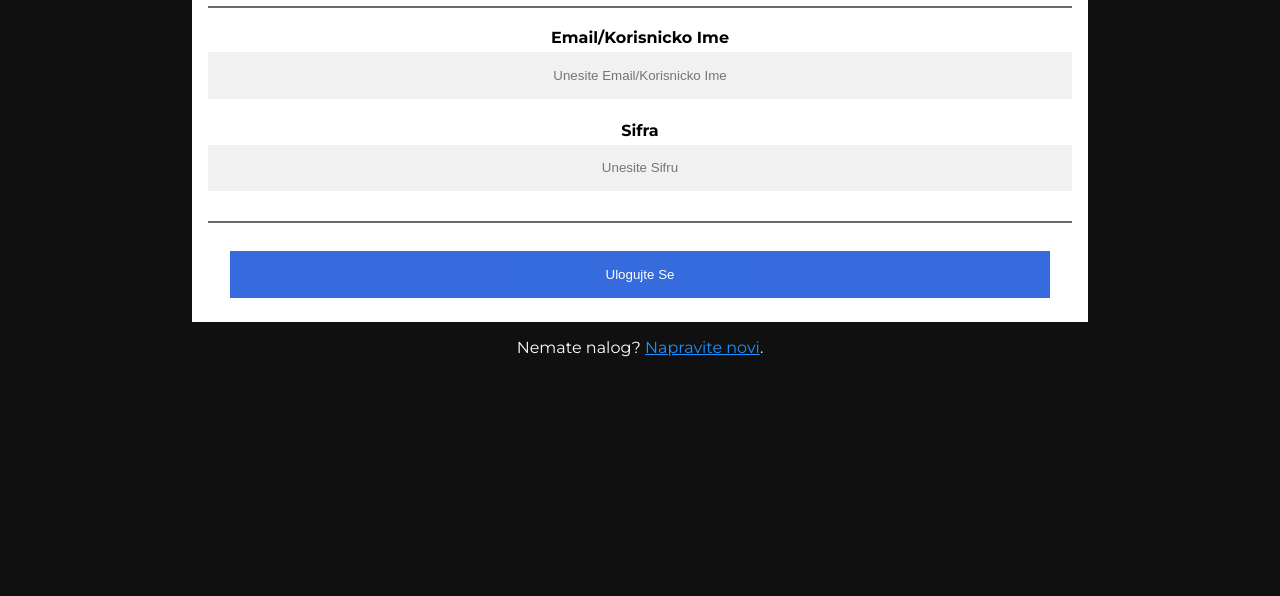
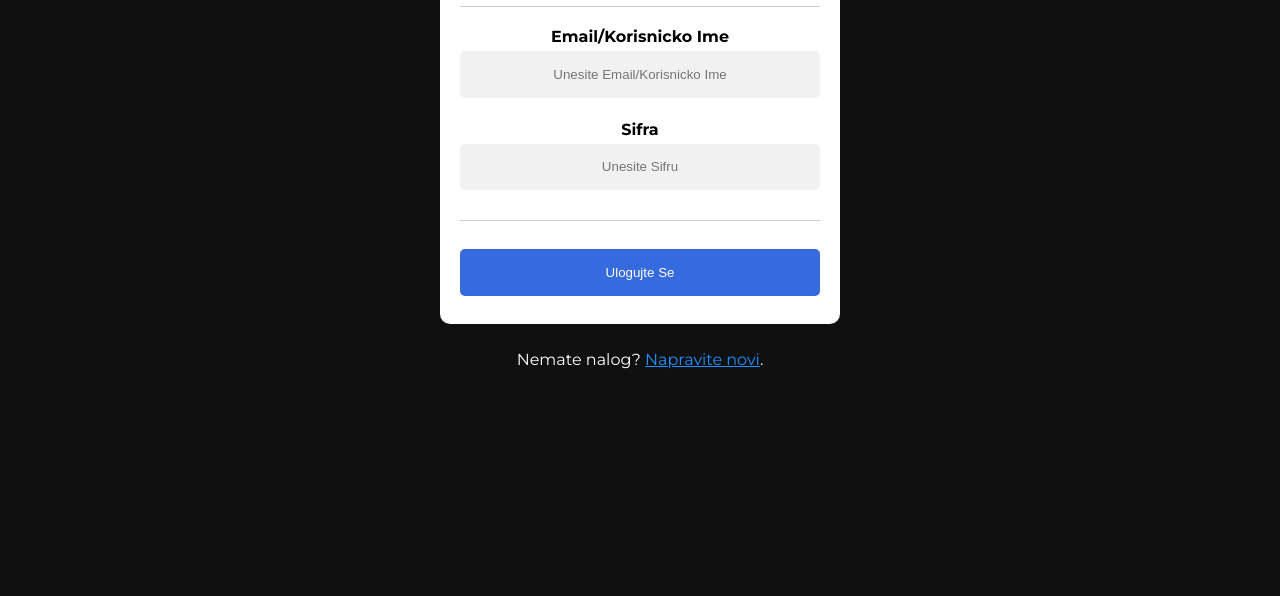
Before and after one commit to r3vani/ANLAKI_domaci, a website: page front/login.html in a window 1280 px wide. Shown: the part 204-800 px from the top of the page. Drawn offline with Linux system fonts and the light colour scheme.

Commit message:
promenjen izgled login i register stranica

```diff
--- a/front/css/loginregister.css
+++ b/front/css/loginregister.css
@@ -11,31 +11,36 @@ body {
   }
 
   .container {
-    padding: 16px;
     background-color: white;
     text-align:center;
+    max-width: 400px;
+    margin: 60px 0 10px 0;
+    padding: 20px;
+    border-radius: 10px;
   }
 
   input[type=text] {
     transition: all 300ms;
     width: 100%;
     min-height: 3.5em;
-    padding: 15px;
+    padding: 2px 15px;
     margin: 5px 0 22px 0;
     display: inline-block;
-    border: none;
+    border: 0;
+    outline: none;
     background: #f1f1f2;
     text-align:center;
+    border-radius:5px;
   }
 
   input[type=text]:focus {
-    font-size:75%;
     text-align: left;
     min-height: 5em;
   }
 
   hr{
-    border: 1px solid #696969;
+    border: 0px;
+    border-top: 1px solid #ccc;
     margin-bottom: 20px;
   }
 
@@ -46,7 +51,8 @@ body {
     margin: 8px 0;
     border: none;
     cursor: pointer;
-    width: 95%;
+    width: 100%;
+    border-radius: 5px;
     opacity: 0.85;
   }
 
@@ -65,5 +71,8 @@ body {
   }
 
   .form-control{
-    padding: 5% 15% 0 15%;
+    display: flex;
+    justify-content: space-around;
+    flex-direction: column;
+    align-items: center;
   }
--- a/front/login.html
+++ b/front/login.html
@@ -16,7 +16,7 @@
 
         <form action="" class="form-control">
             <div class="container">
-                <h1>Sign in</h1>
+                <h1>Uloguj Se</h1>
                 <hr>
                     <label><b>Email/Korisnicko Ime</b></label>
                     <input type="text" placeholder="Unesite Email/Korisnicko Ime">
```
